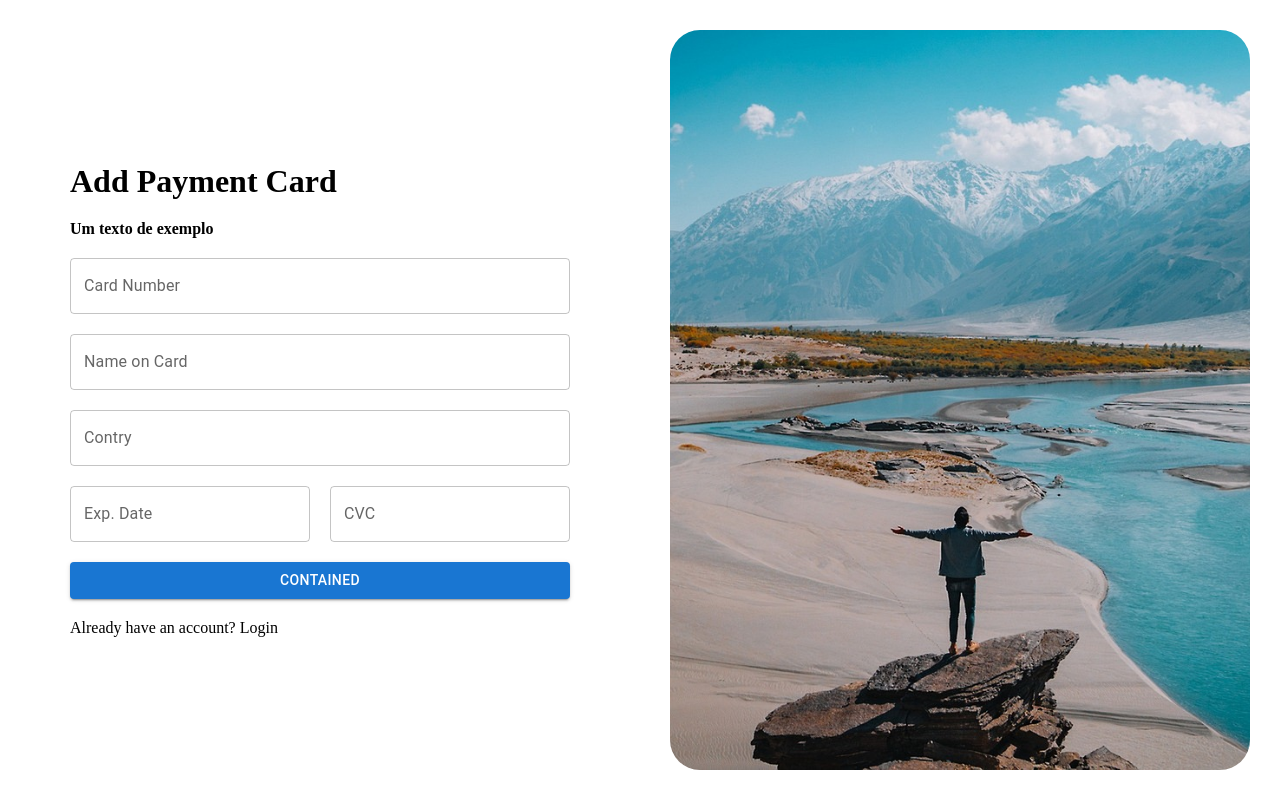
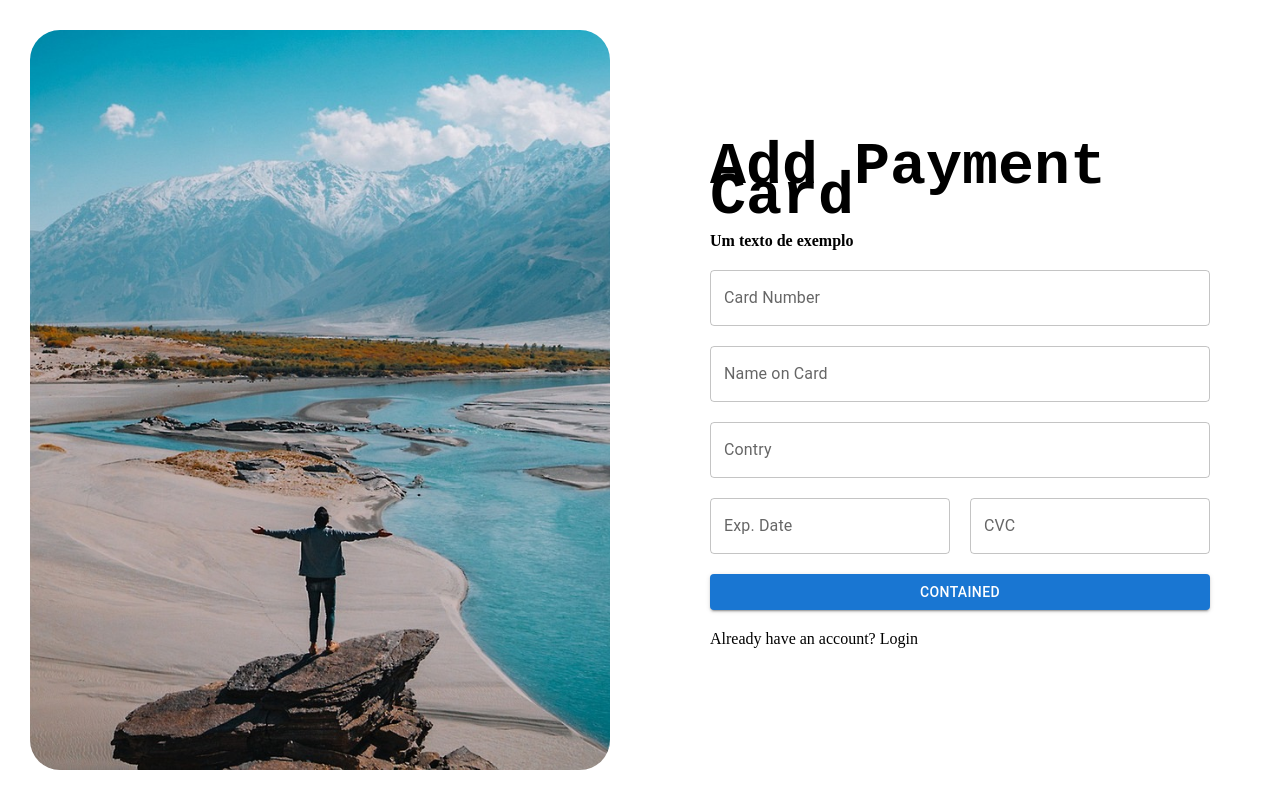
Before and after one commit to GabrielNatan/travel, a React (Vite) app: page /add-paymant in a window 1280 px wide. Built offline with nearby package versions, Linux system fonts and the light colour scheme.

Commit message:
create AuthTemplate

```diff
--- a/src/App.tsx
+++ b/src/App.tsx
@@ -6,18 +6,21 @@ import { Home } from './pages/Home';
 import { Login } from './pages/Login';
 import { SignUp } from './pages/SignUp';
 import { VerifyCode } from './pages/VerifyCode'
+import { AuthTemplate } from './templates/AuthTemplate';
 function App() {
 
     return (
         <BrowserRouter>
             <Routes>
-                <Route path='/' Component={Home}/>
+              <Route Component={AuthTemplate}>
                 <Route path='/add-paymant' Component={AddPayment}/>
                 <Route path='/forgot-password' Component={Forgot}/>
                 <Route path='/login' Component={Login}/>
                 <Route path='/sign-up' Component={SignUp}/>
                 <Route path='/verify-code' Component={VerifyCode}/>
                 <Route path='/change-password' Component={ChangePassword}/>
+              </Route>
+              <Route path='/' Component={Home}/>
             </Routes>
         </BrowserRouter>
     );
--- a/src/pages/AddPayment/index.tsx
+++ b/src/pages/AddPayment/index.tsx
@@ -1,19 +1,7 @@
-import { Button, Grid, TextField } from "@mui/material"
-import {
-    Container,
-    ContainerImage,
-    Left,
-    GroupInput,
-    Right
-} from "./styled"
-export const AddPayment = ()=>{
-    return(
-      <Container>
-        <Grid
-          container
-          height="100%"
-        >
-          <Left>
+import { Button, TextField } from "@mui/material";
+import { GroupInput } from "./styled";
+export const AddPayment = () => {
+  return (
     <form>
       <h1>Add Payment Card</h1>
       <strong>Um texto de exemplo</strong>
@@ -24,14 +12,10 @@ export const AddPayment = ()=>{
         <TextField fullWidth label="Exp. Date" variant="outlined" />
         <TextField fullWidth label="CVC" variant="outlined" />
       </GroupInput>
-              <Button fullWidth variant="contained">Contained</Button>
+      <Button fullWidth variant="contained">
+        Contained
+      </Button>
       <span>Already have an account? Login</span>
     </form>
-          </Left>
-          <Right>
-            <ContainerImage/>
-          </Right>
-        </Grid>
-      </Container>
-    )
-}
+  );
+};
--- a/src/pages/AddPayment/styled.ts
+++ b/src/pages/AddPayment/styled.ts
@@ -1,51 +1,7 @@
 import styled from 'styled-components'
-import { Grid } from '@mui/material'
-import Image from '../../assets/images/a.jpg'
 
-export const Container = styled.div`
-  width: 100vw;
-  height: 100vh;
-`
-
-export const Left = styled(Grid)`
-  flex: 1;
-  height: 100%;
-  display: flex;
-  align-items: center;
-  justify-content: center;
-  padding: 30px;
-  max-width: 800px;
-  form {
-    width: 100%;
-    max-width: 500px;
-    display: flex;
-    flex-direction: column;
-    gap: 20px;
-  }
-`
 export const GroupInput = styled.div`
   width: 100%;
   display: flex;
   gap: 20px;
 `
-export const Right = styled(Grid)`
-  flex: 1;
-  display: none;
-  padding: 30px;
-  @media screen and (min-width:1199px){
-    display:flex;
-    align-items: center;
-    justify-content: center;
-  }
-`
-export const ContainerImage = styled.div`
-  overflow: hidden;
-  width: 100%;
-  height: 100%;
-  max-height: 10000px;
-  border-radius: 30px;
-  background-image: url(${Image});
-  background-repeat: no-repeat;
-  background-size: cover;
-  background-position: 50%;
-`
--- a/src/pages/ChangePassword/index.tsx
+++ b/src/pages/ChangePassword/index.tsx
@@ -1,19 +1,7 @@
-import { Button, Grid, TextField } from "@mui/material"
-import {
-    Container,
-    ContainerImage,
-    Left,
-    GroupInput,
-    Right
-} from "./styled"
+import { Button, TextField } from "@mui/material"
+
 export const ChangePassword = ()=>{
     return(
-      <Container>
-        <Grid
-          container
-          height="100%"
-        >
-          <Left>
       <form>
         <h1>Change Password</h1>
         <strong>Um texto de exemplo</strong>
@@ -22,11 +10,5 @@ export const ChangePassword = ()=>{
         <Button fullWidth variant="outlined">Outlined</Button>
         <span>Already have an account? Login</span>
       </form>
-          </Left>
-          <Right>
-            <ContainerImage/>
-          </Right>
-        </Grid>
-      </Container>
     )
 }
--- a/src/pages/Forgot/index.tsx
+++ b/src/pages/Forgot/index.tsx
@@ -1,31 +1,13 @@
-import { Button, Grid, TextField } from "@mui/material"
-import {
-    Container,
-    ContainerImage,
-    Left,
-    Right
-} from "./styled"
+import { Button, TextField } from "@mui/material"
 export const Forgot = ()=>{
     return(
-      <Container>
-        <Grid
-          container
-          height="100%"
-        >
-          <Left>
-            <ContainerImage/>
-          </Left>
-          <Right>
       <form>
-              <h1>Forgot Password?</h1>
+        <h1>Forgot Password</h1>
         <strong>Um texto de exemplo</strong>
         <TextField fullWidth label="Email" variant="outlined" />
         <TextField fullWidth label="Confirm Password" variant="outlined" />
         <Button fullWidth variant="contained">Contained</Button>
         <span>Already have an account? Login</span>
       </form>
-          </Right>
-        </Grid>
-      </Container>
     )
 }
--- a/src/pages/Login/index.tsx
+++ b/src/pages/Login/index.tsx
@@ -1,15 +1,9 @@
-import { Button, Grid, TextField } from "@mui/material"
+import { Button, TextField } from "@mui/material"
 import { useForm, SubmitHandler } from "react-hook-form";
 import { yupResolver } from '@hookform/resolvers/yup';
 import * as yup from "yup";
-import {
-    Container,
-    ContainerImage,
-    Left,
-    Right
-} from "./styled"
-import { useEffect, useState } from "react";
 import { Link } from "react-router-dom";
+
 type Inputs = {
   email: string,
   password: string,
@@ -30,15 +24,6 @@ export const Login = ()=>{
 
   console.log(errors)
   return(
-    <Container>
-      <Grid
-        container
-        height="100%"
-      >
-        <Left>
-          <ContainerImage/>
-        </Left>
-        <Right>
     <form onSubmit={handleSubmit(onSubmit)}>
       <h1>Login</h1>
       <p>Um texto de exemplo</p>
@@ -69,10 +54,6 @@ export const Login = ()=>{
         Login
       </Button>
       <Link to="/sign-up">create accont</Link>
-
     </form>
-        </Right>
-      </Grid>
-    </Container>
   )
 }
--- a/src/pages/SignUp/index.tsx
+++ b/src/pages/SignUp/index.tsx
@@ -1,19 +1,7 @@
-import { Button, Grid, TextField } from "@mui/material"
-import {
-    Container,
-    ContainerImage,
-    Left,
-    GroupInput,
-    Right
-} from "./styled"
-export const SignUp = ()=>{
-    return(
-      <Container>
-        <Grid
-          container
-          height="100%"
-        >
-          <Left>
+import { Button, TextField } from "@mui/material";
+import { GroupInput } from "./styled";
+export const SignUp = () => {
+  return (
     <form>
       <h1>Sign Up</h1>
       <strong>Um texto de exemplo</strong>
@@ -24,15 +12,13 @@ export const SignUp = ()=>{
       <TextField fullWidth label="Email" variant="outlined" />
       <TextField fullWidth label="Password" variant="outlined" />
       <TextField fullWidth label="Confirm Password" variant="outlined" />
-              <Button fullWidth variant="contained">Contained</Button>
-              <Button fullWidth variant="outlined">Outlined</Button>
+      <Button fullWidth variant="contained">
+        Contained
+      </Button>
+      <Button fullWidth variant="outlined">
+        Outlined
+      </Button>
       <span>Already have an account? Login</span>
     </form>
-          </Left>
-          <Right>
-            <ContainerImage/>
-          </Right>
-        </Grid>
-      </Container>
-    )
-}
+  );
+};
--- a/src/pages/VerifyCode/index.tsx
+++ b/src/pages/VerifyCode/index.tsx
@@ -1,30 +1,11 @@
-import { Button, Grid, TextField } from "@mui/material"
-import {
-    Container,
-    ContainerImage,
-    Left,
-    Right
-} from "./styled"
+import { Button, TextField } from "@mui/material"
 export const VerifyCode = ()=>{
     return(
-      <Container>
-        <Grid
-          container
-          height="100%"
-        >
-          <Left>
-            <ContainerImage>
-            </ContainerImage>
-          </Left>
-          <Right>
       <form>
         <h1>Verify Code</h1>
         <strong>Um texto de exemplo</strong>
         <TextField fullWidth label="Password" variant="outlined" />
         <Button fullWidth variant="outlined">Outlined</Button>
       </form>
-          </Right>
-        </Grid>
-      </Container>
     )
 }
--- /dev/null
+++ b/src/templates/AuthTemplate/index.tsx
@@ -0,0 +1,26 @@
+import { Grid } from "@mui/material"
+import { Outlet } from "react-router-dom"
+import {
+  Container,
+  ContainerImage,
+  Left,
+  Right
+} from "./styled"
+
+export const AuthTemplate = ()=>{
+  return(
+    <Container>
+    <Grid
+      container
+      height="100%"
+    >
+      <Left>
+        <ContainerImage/>
+      </Left>
+      <Right>
+        <Outlet/>
+      </Right>
+    </Grid>
+  </Container>
+  )
+}
--- /dev/null
+++ b/src/templates/AuthTemplate/styled.ts
@@ -0,0 +1,63 @@
+import styled from 'styled-components'
+import { Grid } from '@mui/material'
+import Image from '../../assets/images/a.jpg'
+
+export const Container = styled.div`
+  width: 100vw;
+  height: 100vh;
+`
+
+export const Left = styled(Grid)`
+  flex: 1;
+  display: none;
+  padding: 30px;
+  @media screen and (min-width:1199px){
+    display:flex;
+    align-items: center;
+    justify-content: center;
+  }
+`
+
+export const Right = styled(Grid)`
+  flex: 1;
+  height: 100%;
+  display: flex;
+  align-items: center;
+  justify-content: center;
+  padding: 30px;
+  max-width: 800px;
+  form {
+    width: 100%;
+    max-width: 500px;
+    display: flex;
+    flex-direction: column;
+    gap: 20px;
+
+    h1{
+      font-size: 60px;
+      line-height: 30px;
+      font-family: 'Courier New', Courier, monospace;
+    }
+    a{
+      text-align: right;
+      color: #0099FF;
+      text-decoration: none;
+      cursor: pointer;
+      font-family: 'Franklin Gothic Medium', 'Arial Narrow', Arial, sans-serif;
+      &:last-child{
+        text-align: center;
+      }
+    }
+  }
+`
+export const ContainerImage = styled.div`
+  overflow: hidden;
+  width: 100%;
+  height: 100%;
+  max-height: 10000px;
+  border-radius: 30px;
+  background-image: url(${Image});
+  background-repeat: no-repeat;
+  background-size: cover;
+  background-position: 50%;
+`
```
Lines whose indentation alone changed are shown as unchanged.
